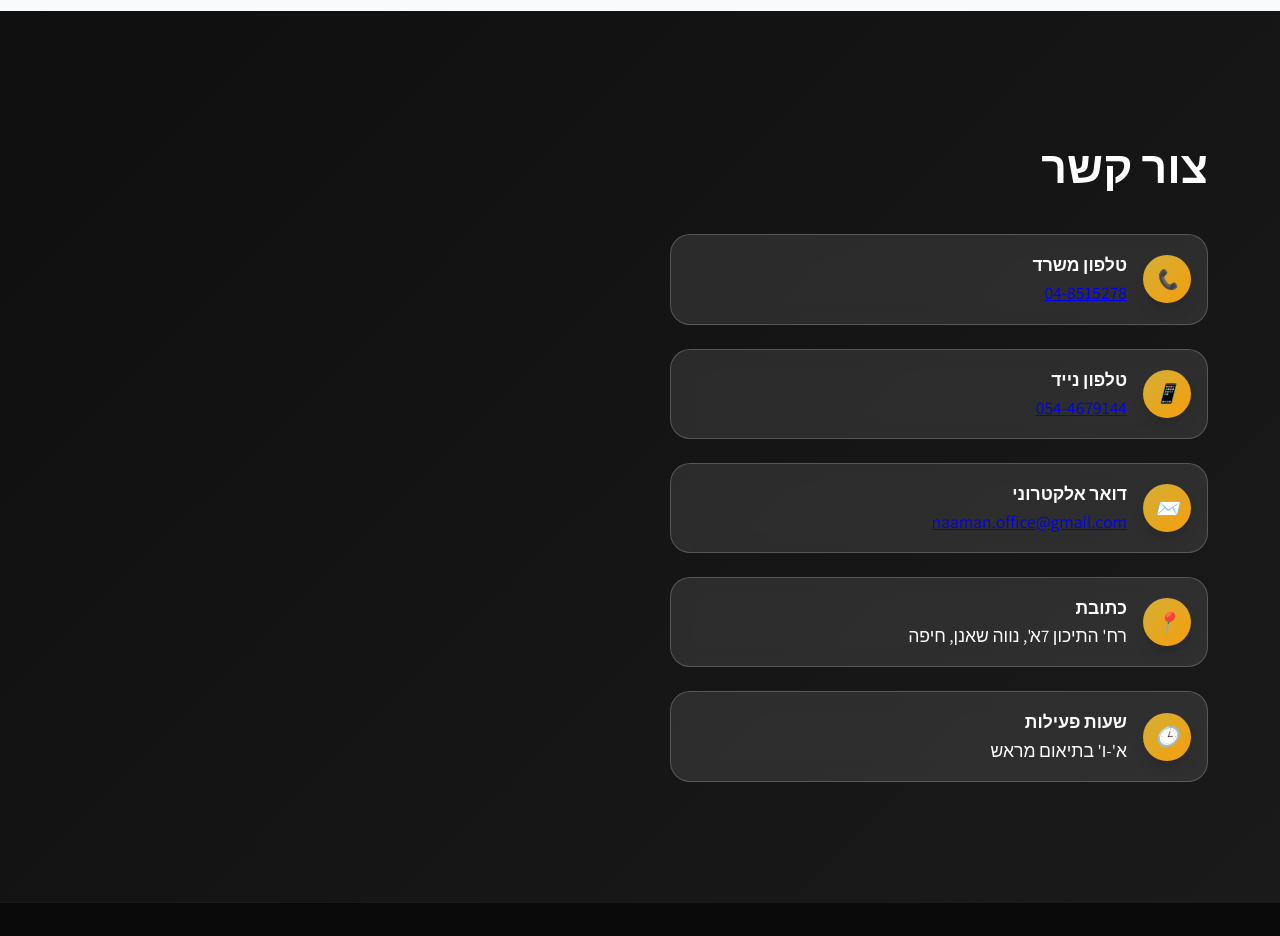
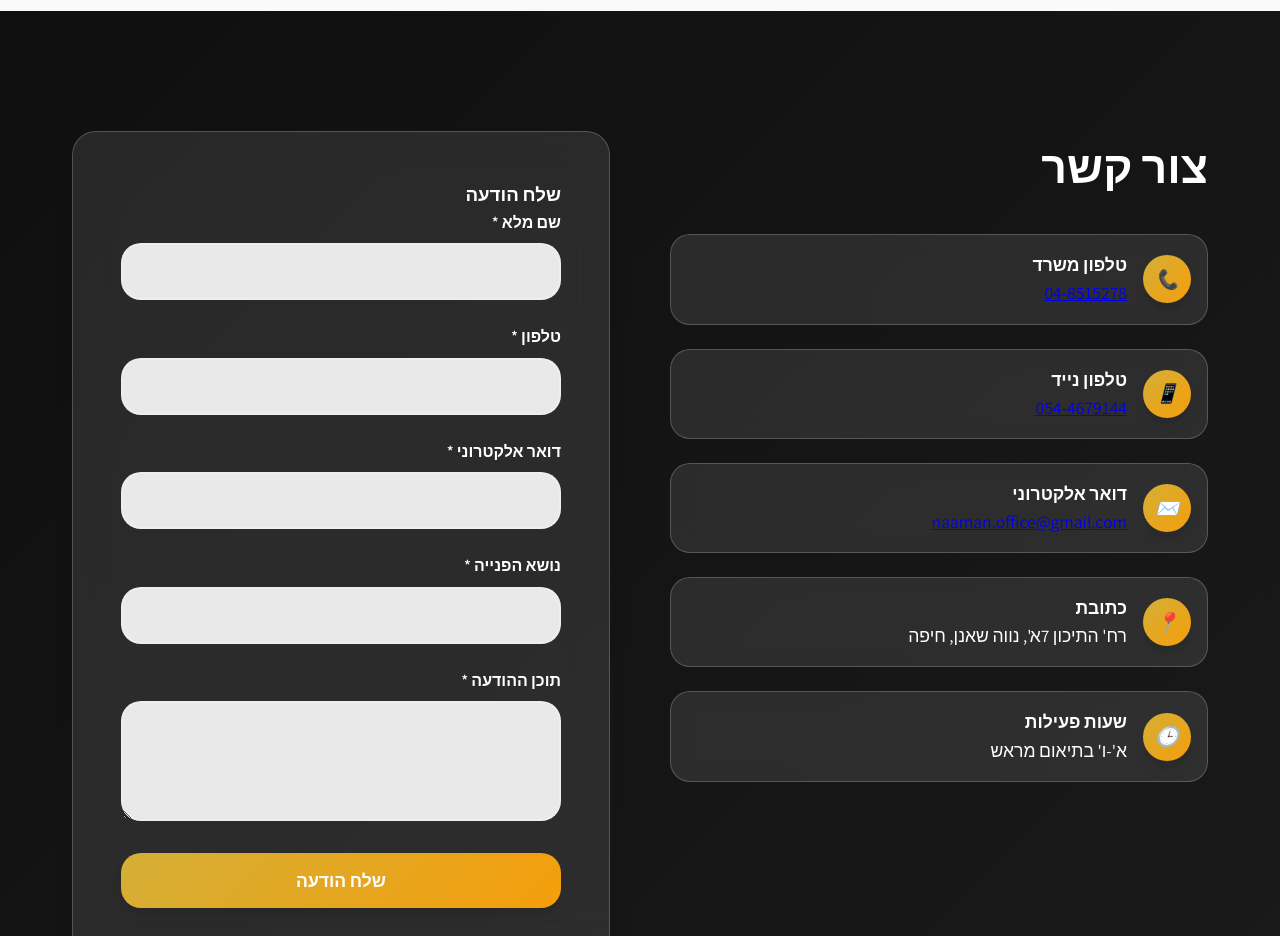
Before and after one commit to EyalNaaman1/MyWeb, a plain HTML site: page index.html in a window 1280 px wide. Shown: the part 3300-4236 px from the top of the page. Drawn offline with Linux system fonts and the light colour scheme.

Commit message:
Update index.html

```diff
--- a/index.html
+++ b/index.html
@@ -969,6 +969,10 @@
             .contact-content {
                 flex-direction: row;
                 gap: 60px;
+            }
+
+            .contact-form {
+                display: block;
             }
 
             .contact-info,
```
